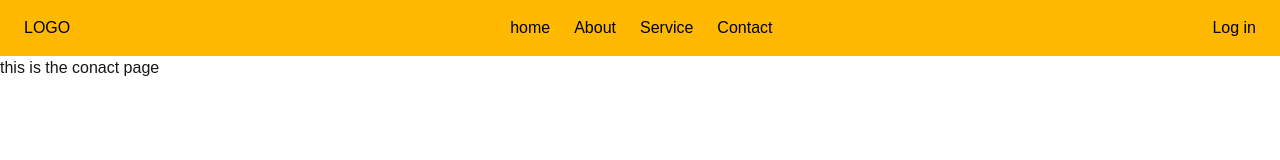
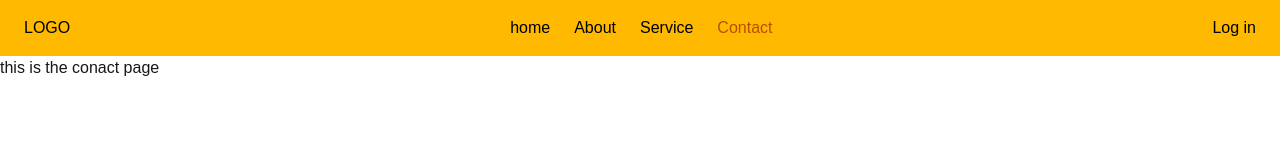
Before and after one commit to rahul3507/NextJS-Practice, a Next.js app: page /contact in a window 1280 px wide. Shown: the top 160 px of the page. Built offline with nearby package versions, Linux system fonts and the light colour scheme.

Commit message:
added usePathname and use client

```diff
--- a/src/components/Navbar.jsx
+++ b/src/components/Navbar.jsx
@@ -1,9 +1,11 @@
 /** @format */
-
+"use client";
 import Link from "next/link";
+import { usePathname } from "next/navigation";
 import React from "react";
 
 const Navbar = () => {
+  const pathName = usePathname();
   const links = [
     {
       title: "home",
@@ -27,7 +29,11 @@ const Navbar = () => {
       <h6 className="cursor-pointer">LOGO</h6>
       <ul className="flex gap-6">
         {links?.map((link) => (
-          <Link key={link.path} href={link.path}>
+          <Link
+            className={`${pathName === link.path && "text-amber-700"}`}
+            key={link.path}
+            href={link.path}
+          >
             {link.title}
           </Link>
         ))}
```
